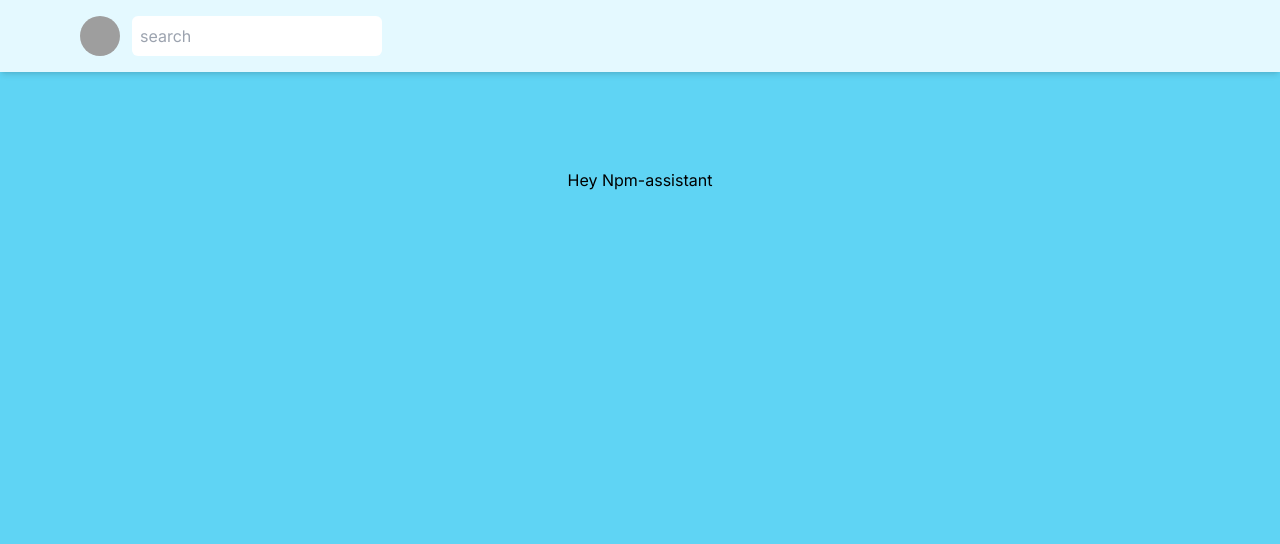
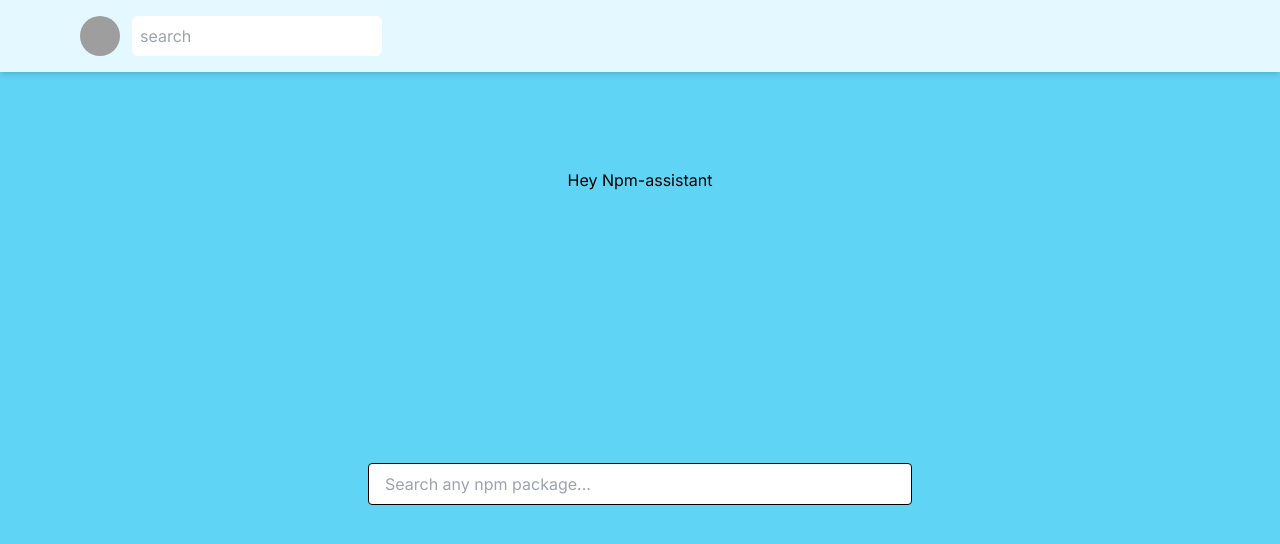
Before and after one commit to thoughtlessmind/npm-assistant, a Next.js app: page / in a window 1280 px wide. Shown: the top 544 px of the page. Built offline with nearby package versions, Linux system fonts and the light colour scheme; grey boxes are pictures that could not be loaded.

Commit message:
Added basic layout for search route

```diff
--- a/src/app/page.tsx
+++ b/src/app/page.tsx
@@ -1,11 +1,34 @@
-'use client'
-import { ThemeProvider } from 'next-themes'
+"use client";
+import { ThemeProvider } from "next-themes";
+import { useRouter } from "next/navigation";
+import { useState } from "react";
 
 export default function Home() {
+  const [search, setSearch] = useState("");
+  const router = useRouter();
+
   return (
     <ThemeProvider>
-      <main className="flex min-h-screen flex-col items-center justify-between p-24 bg-primary-10">
+      <main className="flex min-h-screen flex-col items-center p-24 bg-primary-10">
         <h1>Hey Npm-assistant</h1>
+        <div className="flex items-center justify-center flex-grow w-full">
+          <input
+            placeholder="Search any npm package..."
+            className="border rounded px-4 py-2 w-1/2"
+            value={search}
+            onChange={(e) => {
+              setSearch(e.target.value);
+            }}
+            onKeyDown={(e) => {
+              if (e.key === "Enter") {
+                const params = new URLSearchParams({
+                  query: search,
+                }).toString();
+                router.push(`/search?${params}`);
+              }
+            }}
+          />
+        </div>
       </main>
     </ThemeProvider>
   );
```
